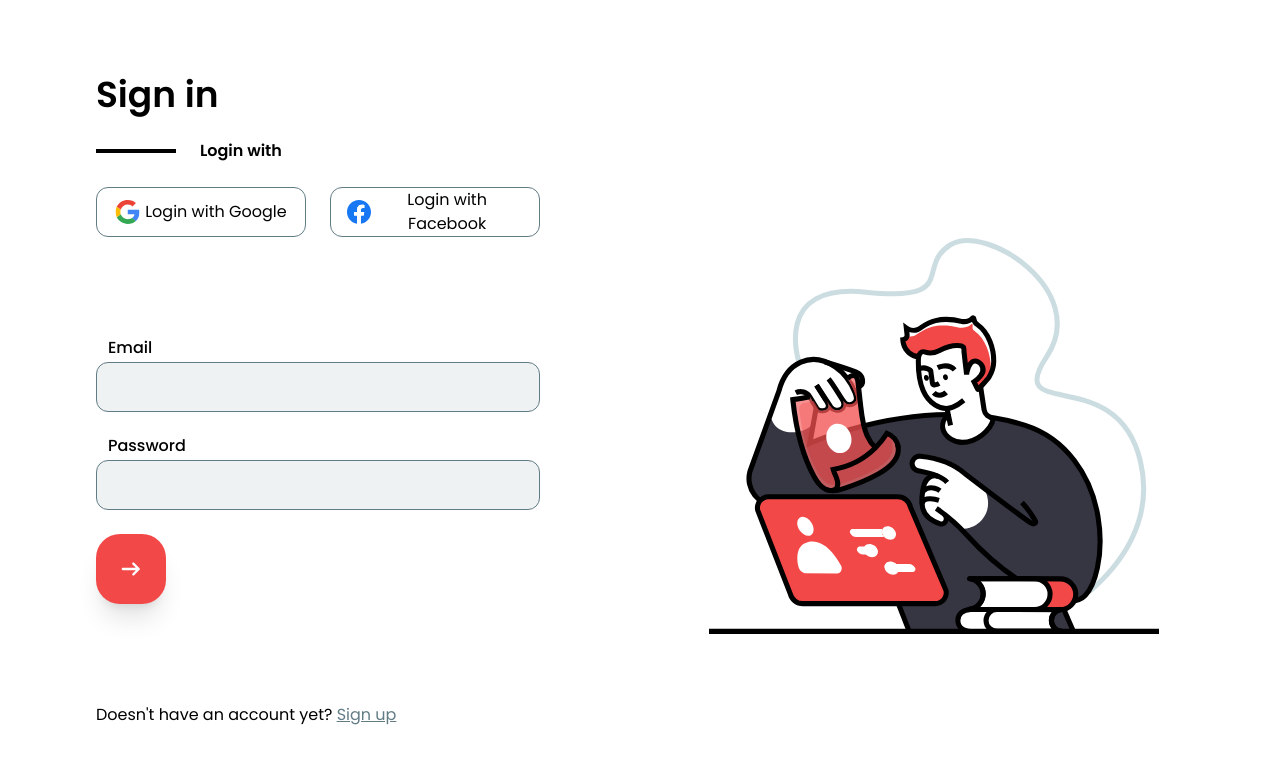
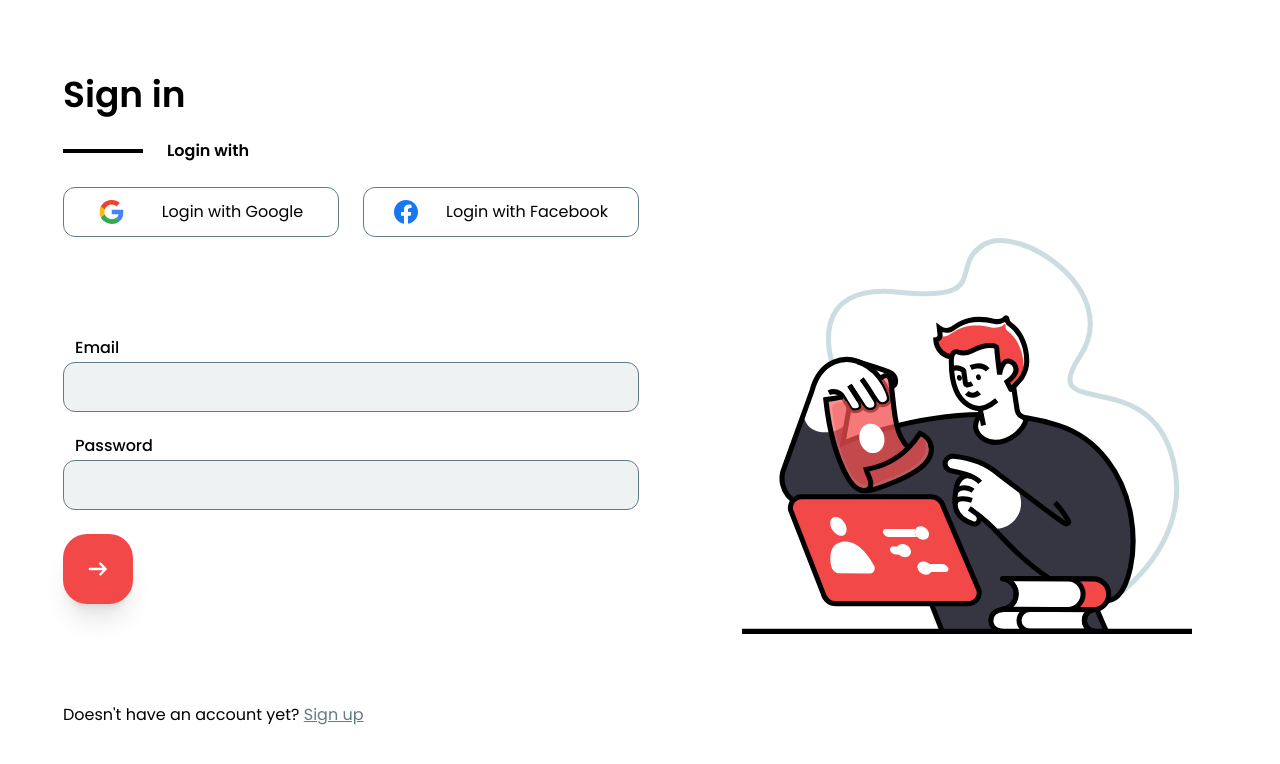
Before and after one commit to bitswa/react-login-sqlite, a React (Vite) app in the folder frontend/: page /login in a window 1280 px wide. Shown: the top 764 px of the page. Built offline with nearby package versions, Linux system fonts and the light colour scheme.

Commit message:
input requirements

```diff
--- a/frontend/src/routes/Login.tsx
+++ b/frontend/src/routes/Login.tsx
@@ -1,11 +1,11 @@
 import { FormEvent, useEffect, useRef } from "react";
+import { Link, useNavigate } from "react-router-dom";
 import axios from "axios";
 
 import arrow from "../assets/arrow-right.svg";
 import google from "../assets/google.svg";
 import facebook from "../assets/facebook.svg";
 import illustration from "../assets/illustration.svg";
-import { useNavigate } from "react-router-dom";
 
 function Login() {
   const navigate = useNavigate();
@@ -21,7 +21,7 @@ function Login() {
         headers: { Authorization: `Bearer ${token}` },
       }).then(({ data }) => {
         console.log(data);
-        navigate("/")
+        navigate("/");
       }).catch((err) => {
         console.log(err);
       });
@@ -31,16 +31,19 @@ function Login() {
   const handleLoginSubmit = (event: FormEvent) => {
     event.preventDefault();
 
-    const email = emailRef?.current?.value;
+    const email = (emailRef?.current?.value)?.toLowerCase();
+
     const password = passwordRef?.current?.value;
+    if (password && password?.length < 6) return;
 
     axios
       .post("http://localhost:3003/login", { email, password })
       .then(({ data }) => {
         // resposta do server
         localStorage.setItem("token", data.token);
+
         console.log(data);
-        navigate("/");
+        return navigate("/");
       })
       .catch((err) => {
         // erro do servidor
@@ -50,7 +53,7 @@ function Login() {
 
   return (
     <div className="flex items-center justify-center lg:justify-around p-6 h-screen bg-[#FFF]">
-      <div className="flex flex-col h-full justify-around">
+      <div className="w-full max-w-xl lg:w-[576px] flex flex-col h-full justify-around">
         <div className="flex justify-between lg:flex-col gap-6">
           <h1 className="font-bold text-3xl md:text-4xl">Sign in</h1>
           <div className="hidden lg:flex items-center gap-6">
@@ -83,9 +86,10 @@ function Login() {
               </label>
               <input
                 className="h-[50px] rounded-xl text-gray-500 outline-none bg-[#627C85] bg-opacity-10 border border-[#627C85] p-2"
-                type="text"
+                type="email"
                 name="email"
                 id="email"
+                required
                 ref={emailRef}
               />
             </span>
@@ -93,22 +97,24 @@ function Login() {
             <span className="flex flex-col gap-1 max-w-full">
               <label
                 className="pl-3 text-sm md:text-[16px] font-medium"
-                htmlFor="email"
+                htmlFor="password"
               >
                 Password
               </label>
               <input
                 className="h-[50px] rounded-xl text-gray-500 outline-none bg-[#627C85] bg-opacity-10 border border-[#627C85] p-2"
-                type="text"
+                type="password"
                 name="password"
                 id="password"
+                required
+                minLength={6}
                 ref={passwordRef}
               />
             </span>
           </div>
 
           <button
-            className="flex justify-center items-center mt-6 bg-[#F34848] rounded-3xl w-[60px] h-[60px] md:w-[70px] md:h-[70px] shadow-xl"
+            className="flex justify-center items-center mt-6 bg-[#F34848] hover:bg-opacity-90 active:bg-opacity-90 rounded-3xl w-[60px] h-[60px] md:w-[70px] md:h-[70px] shadow-xl"
             type="submit"
           >
             <img src={arrow} alt="send" />
@@ -117,7 +123,9 @@ function Login() {
 
         <span className="text-sm md:text-[16px]">
           Doesn't have an account yet?{" "}
-          <a href="/login" className="text-[#627C85] underline">Sign up</a>
+          <Link to="/register" className="text-[#627C85] underline">
+            Sign up
+          </Link>
         </span>
       </div>
       <div className="my-auto">
--- a/frontend/src/routes/Register.tsx
+++ b/frontend/src/routes/Register.tsx
@@ -1,5 +1,5 @@
 import { FormEvent, useEffect, useRef } from "react";
-import { useNavigate } from "react-router-dom";
+import { Link, useNavigate } from "react-router-dom";
 import axios from "axios";
 
 import arrow from "../assets/arrow-right.svg";
@@ -33,8 +33,12 @@ function Register() {
     event.preventDefault();
 
     const name = nameRef?.current?.value;
-    const email = emailRef?.current?.value;
+    if (name && name?.length < 4) return;
+
+    const email = (emailRef?.current?.value)?.toLowerCase();
+
     const password = passwordRef?.current?.value;
+    if (password && password?.length < 6) return;
 
     axios
       .post("http://localhost:3003/register", { name, email, password })
@@ -43,7 +47,7 @@ function Register() {
         localStorage.setItem("token", data.token);
 
         console.log(data);
-        navigate("/");
+        return navigate("/");
       })
       .catch((err) => {
         // erro do servidor
@@ -53,7 +57,7 @@ function Register() {
 
   return (
     <div className="flex items-center justify-center lg:justify-around p-6 h-screen bg-[#FFF]">
-      <div className="flex flex-col h-full justify-around">
+      <div className="w-full max-w-xl lg:w-[576px] flex flex-col h-full justify-around">
         <div className="flex justify-between lg:flex-col gap-6">
           <h1 className="font-bold text-3xl md:text-4xl">Sign up</h1>
           <div className="hidden lg:flex items-center gap-6">
@@ -90,6 +94,9 @@ function Register() {
                   type="text"
                   name="name"
                   id="name"
+                  minLength={4}
+                  pattern="^[a-zA-ZÀ-ÿ ]+$"
+                  required
                   ref={nameRef}
                 />
               </span>
@@ -103,9 +110,10 @@ function Register() {
                 </label>
                 <input
                   className="h-[50px] rounded-xl text-gray-500 outline-none bg-[#627C85] bg-opacity-10 border border-[#627C85] p-2"
-                  type="text"
+                  type="email"
                   name="email"
                   id="email"
+                  required
                   ref={emailRef}
                 />
               </span>
@@ -114,15 +122,17 @@ function Register() {
             <span className="flex flex-col gap-1 max-w-full">
               <label
                 className="pl-3 text-sm md:text-[16px] font-medium"
-                htmlFor="email"
+                htmlFor="password"
               >
                 Password
               </label>
               <input
                 className="h-[50px] rounded-xl text-gray-500 outline-none bg-[#627C85] bg-opacity-10 border border-[#627C85] p-2"
-                type="text"
+                type="password"
                 name="password"
                 id="password"
+                minLength={6}
+                required
                 ref={passwordRef}
               />
             </span>
@@ -136,7 +146,7 @@ function Register() {
           </div>
 
           <button
-            className="flex justify-center items-center mt-6 bg-[#F34848] rounded-3xl w-[60px] h-[60px] md:w-[70px] md:h-[70px] shadow-xl"
+            className="flex justify-center items-center mt-6 bg-[#F34848] hover:bg-opacity-90 active:bg-opacity-90 rounded-3xl w-[60px] h-[60px] md:w-[70px] md:h-[70px] shadow-xl"
             type="submit"
           >
             <img src={arrow} alt="send" />
@@ -145,7 +155,7 @@ function Register() {
 
         <span className="text-sm md:text-[16px]">
           Already have an account?{" "}
-          <a href="/login" className="text-[#627C85] underline">Sign in</a>
+          <Link to="/login" className="text-[#627C85] underline">Sign in</Link>
         </span>
       </div>
       <div className="my-auto">
```
Also changed, not shown: 1 other file (tests, documents, lock files or other folders).
